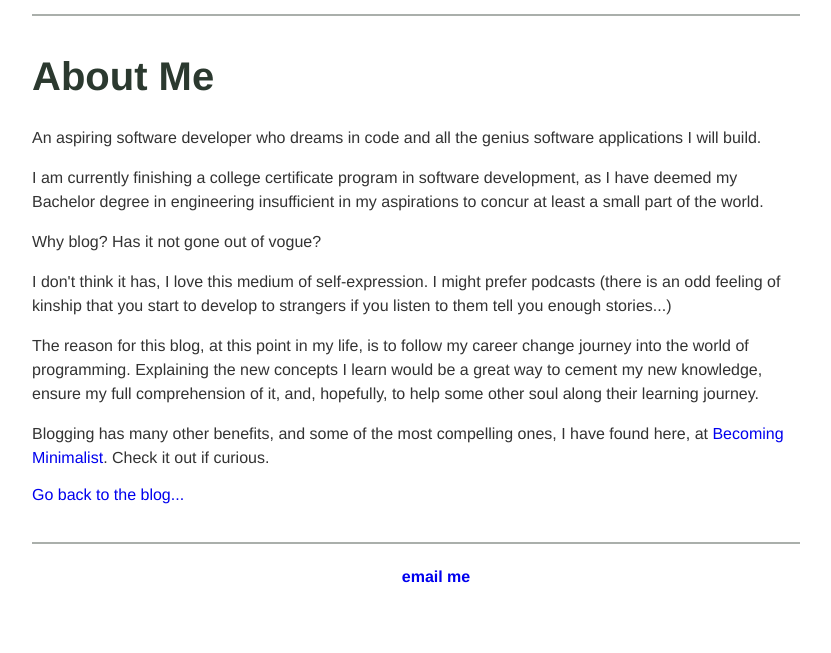
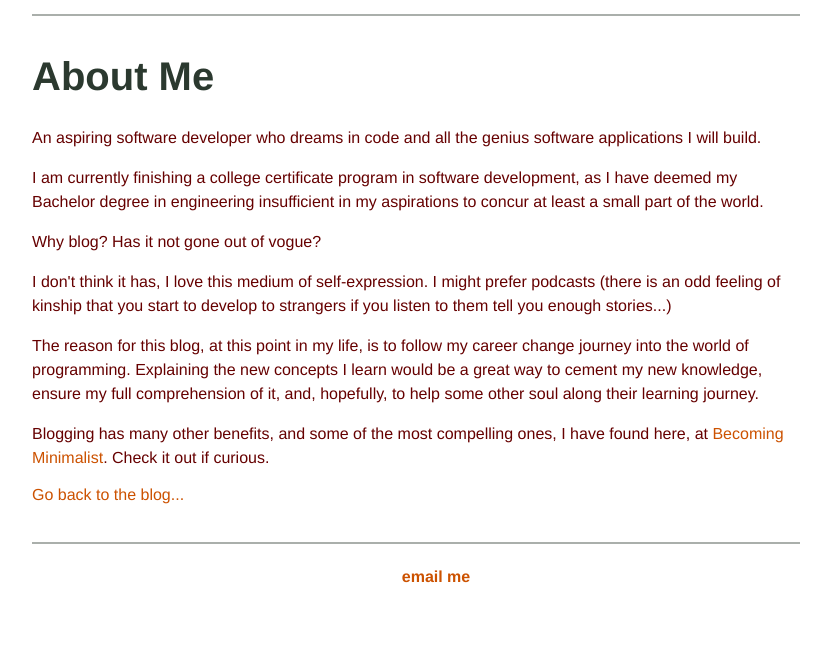
Before and after one commit to dostap/dostap, a Jekyll site: the page built from about/index.html, in a window 1280 px wide. Shown: the part 563-1216 px from the top of the page, without its empty margins (224-1055 px from the left). Built offline with Jekyll 4.4.1, drawn with Linux system fonts in a browser that asks for light colours.

Commit message:
Update main.css

```diff
--- a/css/main.css
+++ b/css/main.css
@@ -20,10 +20,10 @@ footer ul li{
 
 a {
     text-decoration: none;
-    color: ##990000;
+    color: #CC5200;
 }
 a:hover {
-    color: #819685;
+    color: #B26B24;
 }
 h1 {
     font-size: 2.5em;
@@ -32,7 +32,7 @@ h1 {
 p {
     font-size: 1em;
     line-height: 1.5em;
-    color: #333;
+    color: #660000;
 }
 footer {
     font-size: 1em;
```
